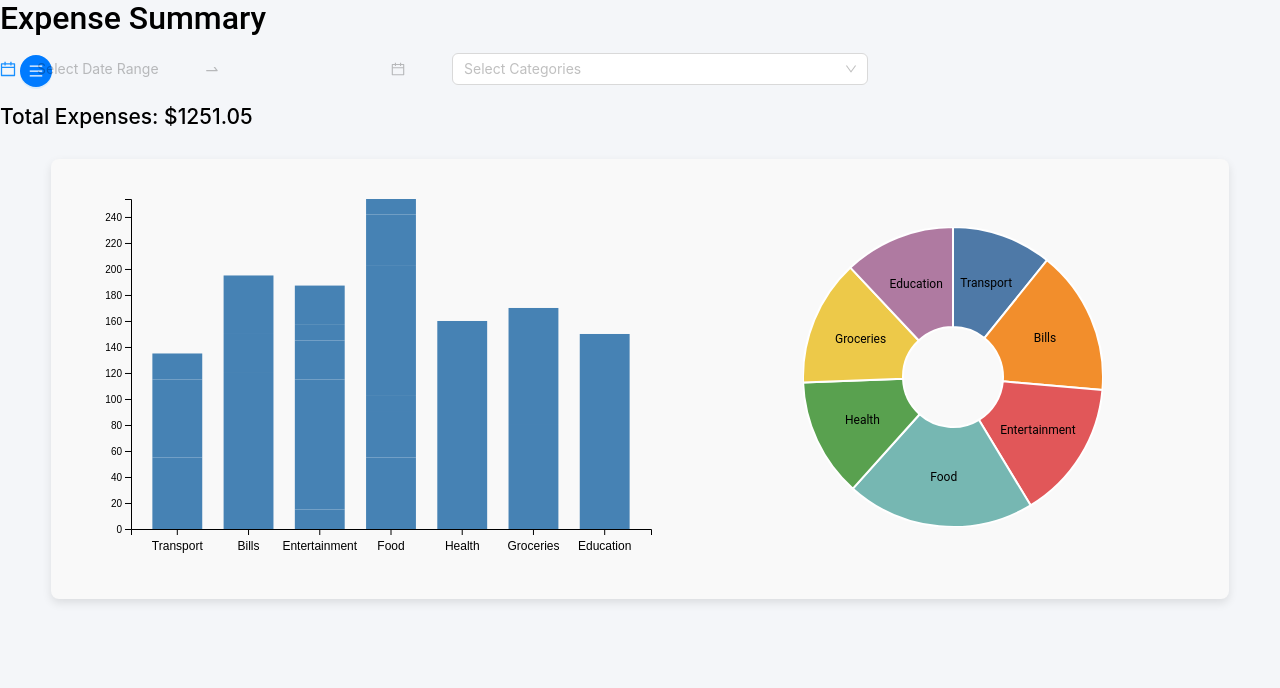
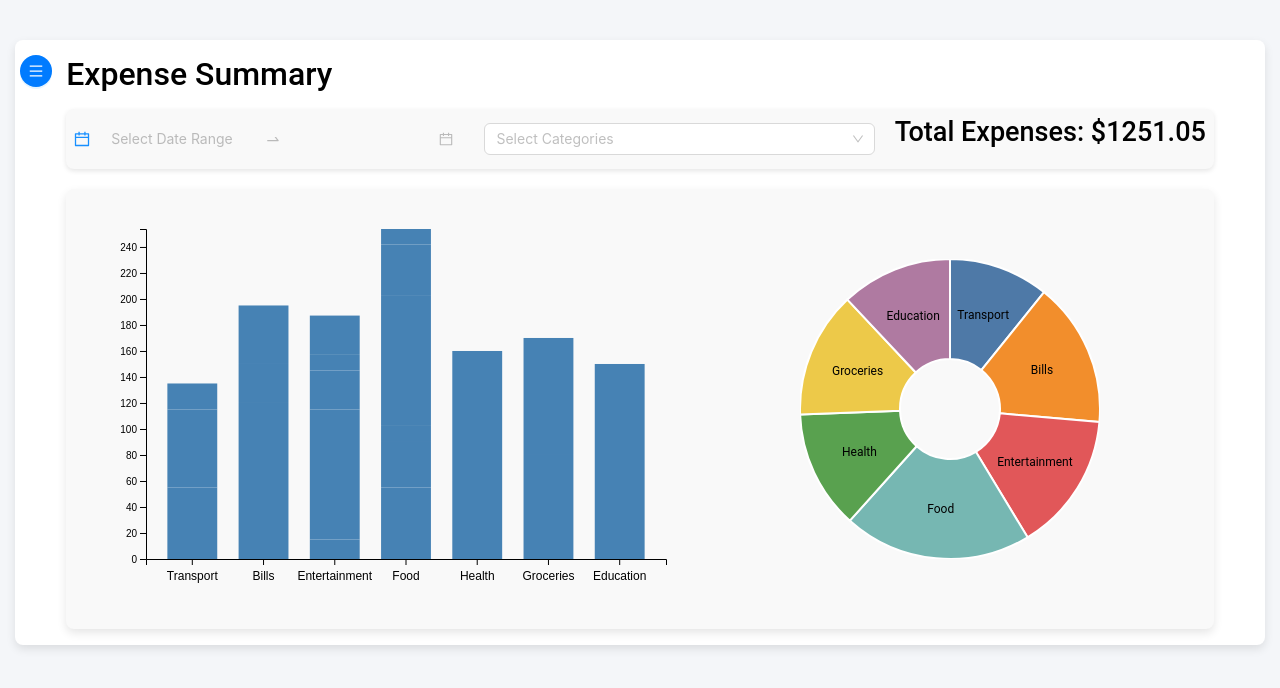
Before and after one commit to geggenpress4231/expensetracker, a React (Create React App) app: page /summary in a window 1280 px wide. Shown: the top 688 px of the page. Built offline with nearby package versions, Linux system fonts and the light colour scheme; data requests are answered from the project's data file.

Commit message:
added filters

```diff
--- a/src/pages/SummaryPage.css
+++ b/src/pages/SummaryPage.css
@@ -1,71 +1,86 @@
 /* Summary Page Container */
-.summary-container {
-    max-width: 1200px;
-    margin: 0 auto;
-    padding: 20px;
+.summary-page-container {
+    max-width: 1250px;
+    margin: 5vh auto;
+    padding: 2vh 4vw;
     background-color: #fff;
     border-radius: 8px;
     box-shadow: 0px 4px 10px rgba(0, 0, 0, 0.1);
   }
 
-  /* Header and Filters */
-  .summary-header {
+  /* Filter and Total Expenses Container */
+  .filter-total-expense-container {
     display: flex;
     justify-content: space-between;
     align-items: center;
-    margin-bottom: 20px;
+    gap: 20px;
+    margin-bottom: 2vh;
+    padding: 1vh;
+    background-color: #f9f9f9;
+    border-radius: 8px;
+    box-shadow: 0px 2px 5px rgba(0, 0, 0, 0.1);
+    width: 100%;
   }
 
-  /* Filters (DatePicker, Category Selector) and Total Expenses */
-  .filter-container {
-    display: flex;
-    gap: 20px;
-    align-items: center;
-  }
-
+  /* Filter Items */
   .filter-item {
-    flex: 1;
+    flex: 1; /* Ensure both Date Filter and Category Selector take up equal space */
   }
 
   .total-expenses {
     font-size: 18px;
     font-weight: bold;
-    margin-left: auto;
-    text-align: right;
+    white-space: nowrap; /* Prevent text wrapping */
   }
 
-  /* Charts Flexbox Container */
+  /* Charts Container */
   .charts-container {
     display: flex;
-    flex-direction: row;
-    justify-content: space-between; /* Equal space between charts */
+    justify-content: space-between;
     align-items: flex-start;
-    margin: 0 4vw; /* Responsive margins */
+    gap: 20px;
+    margin-top: 20px;
     padding: 20px;
     background-color: #f9f9f9;
     border-radius: 8px;
     box-shadow: 0px 4px 10px rgba(0, 0, 0, 0.1);
-    flex-wrap: wrap; /* Stack on smaller screens */
-    gap: 2vw; /* Add some spacing between charts */
   }
 
+  /* Bar and Pie Chart Containers */
   .bar-chart-container, .pie-chart-container {
-    flex:1;
+    flex: 1;
     display: flex;
     align-items: center;
     justify-content: center;
-
-
+    height: 400px;
   }
 
+  /* Make Sure Pie and Bar Charts Have Equal Size */
   .pie-chart-container {
-    margin-top: 6vh; /* Remove unnecessary margin */
+    height: 400px;
   }
 
-  /* Chart titles */
-  .chart-title {
-    text-align: center;
-    font-size: 18px;
-    font-weight: bold;
-    margin-bottom: 15px;
+  /* Media Queries for Responsive Design */
+  @media (max-width: 768px) {
+    .filter-total-expense-container {
+      flex-direction: column;
+      align-items: center;
+      text-align: center;
+      gap: 10px;
+    }
+
+    .charts-container {
+      flex-direction: column;
+      align-items: center;
+      gap: 2vh;
+    }
+
+    .bar-chart-container, .pie-chart-container {
+      width: 100%;
+      height: 300px;
+    }
+
+    .total-expenses {
+      margin-top: 10px;
+    }
   }
--- a/src/pages/SummaryPage.jsx
+++ b/src/pages/SummaryPage.jsx
@@ -3,11 +3,12 @@ import { useSelector, useDispatch } from 'react-redux';
 import BarChart from '../components/BarChart';
 import PieChart from '../components/PieChart';
 import { fetchExpenses } from '../actions/expenseActions';
-import { Row, Col, Card, Select } from 'antd';
 import HamburgerMenu from '../components/HamburgerMenu';
 import DateFilter from '../components/DateFilter';
+import { Select } from 'antd';
 import moment from 'moment';
-import './SummaryPage.css'
+import './SummaryPage.css';
+
 const { Option } = Select;
 
 export default function SummaryPage() {
@@ -28,10 +29,10 @@ export default function SummaryPage() {
   // Calculate total expenses within the selected date range
   const totalExpenses = useMemo(() => {
     const filteredExpenses = expenses.filter(expense => {
-      const expenseDate = moment(expense.date, 'YYYY-MM-DD');  // Format the expense date correctly
+      const expenseDate = moment(expense.date, 'YYYY-MM-DD');
       const isInRange = dateRange[0] && dateRange[1]
         ? expenseDate.isBetween(moment(dateRange[0], 'YYYY-MM-DD'), moment(dateRange[1], 'YYYY-MM-DD'), 'days', '[]')
-        : true;  // If no date range, include all expenses
+        : true;
       return isInRange;
     });
     return filteredExpenses.reduce((total, expense) => total + expense.amount, 0);
@@ -40,11 +41,11 @@ export default function SummaryPage() {
   // Filter expenses based on selected categories and date range
   const filteredExpenses = useMemo(() => {
     return expenses.filter(expense => {
-      const expenseDate = moment(expense.date, 'YYYY-MM-DD');  // Ensure correct date format
+      const expenseDate = moment(expense.date, 'YYYY-MM-DD');
       const matchesCategory = selectedCategories.length === 0 || selectedCategories.includes('All') || selectedCategories.includes(expense.category);
       const matchesDateRange = dateRange[0] && dateRange[1]
         ? expenseDate.isBetween(moment(dateRange[0], 'YYYY-MM-DD'), moment(dateRange[1], 'YYYY-MM-DD'), 'days', '[]')
-        : true;  // If no date range, include all expenses
+        : true;
       return matchesCategory && matchesDateRange;
     });
   }, [selectedCategories, dateRange, expenses]);
@@ -56,7 +57,7 @@ export default function SummaryPage() {
 
   // Handle date range change (coming from DateFilter)
   const handleDateChange = (dateStrings) => {
-    setDateRange(dateStrings ? [dateStrings[0], dateStrings[1]] : [null, null]);  // Update date range filter
+    setDateRange(dateStrings ? [dateStrings[0], dateStrings[1]] : [null, null]);
   };
 
   if (loading) {
@@ -68,14 +69,13 @@ export default function SummaryPage() {
       <HamburgerMenu className="hamburger-menu" />
       <h1 className="summary-page-title">Expense Summary</h1>
 
-      {/* Filter Container (Date Picker + Category Selector + Total Expenses) */}
-      <Row gutter={16} className="filter-container" align="middle" style={{ marginBottom: '20px' }}>
-        <Col span={8}>
-          {/* Date Filter */}
+      {/* Filters and Total Expenses in One Row */}
+      <div className="filter-total-expense-container">
+        <div className="filter-item">
           <DateFilter onDateChange={handleDateChange} />
-        </Col>
-        <Col span={8}>
-          {/* Category Selector */}
+        </div>
+
+        <div className="filter-item">
           <Select
             mode="multiple"
             allowClear
@@ -90,28 +90,23 @@ export default function SummaryPage() {
               </Option>
             ))}
           </Select>
-        </Col>
-        <Col span={8} className="total-expense-container">
-          {/* Total Expenses */}
-          <h2 className="total-expense-amount">Total Expenses: ${totalExpenses.toFixed(2)}</h2>
-        </Col>
-      </Row>
+        </div>
+
+        <div className="total-expenses">
+          <h2>Total Expenses: ${totalExpenses.toFixed(2)}</h2>
+        </div>
+      </div>
 
       {/* Charts Container */}
-
       <div className="charts-container">
-          {/* Bar Chart */}
         <div className="bar-chart-container">
-
           <BarChart data={filteredExpenses} />
         </div>
-          {/* Pie Chart */}
+
         <div className="pie-chart-container">
-
           <PieChart data={filteredExpenses} />
         </div>
       </div>
-
     </div>
   );
 }
```
Lines whose indentation alone changed are shown as unchanged.
